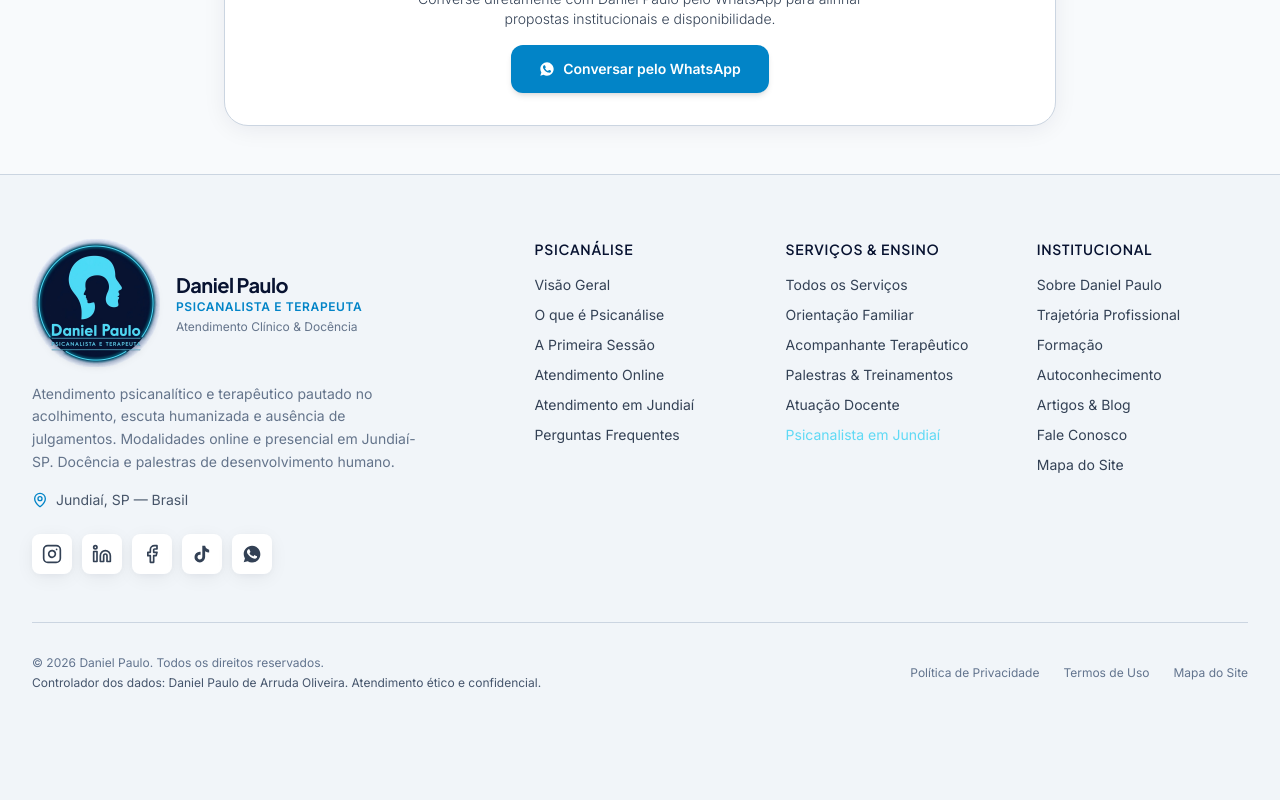
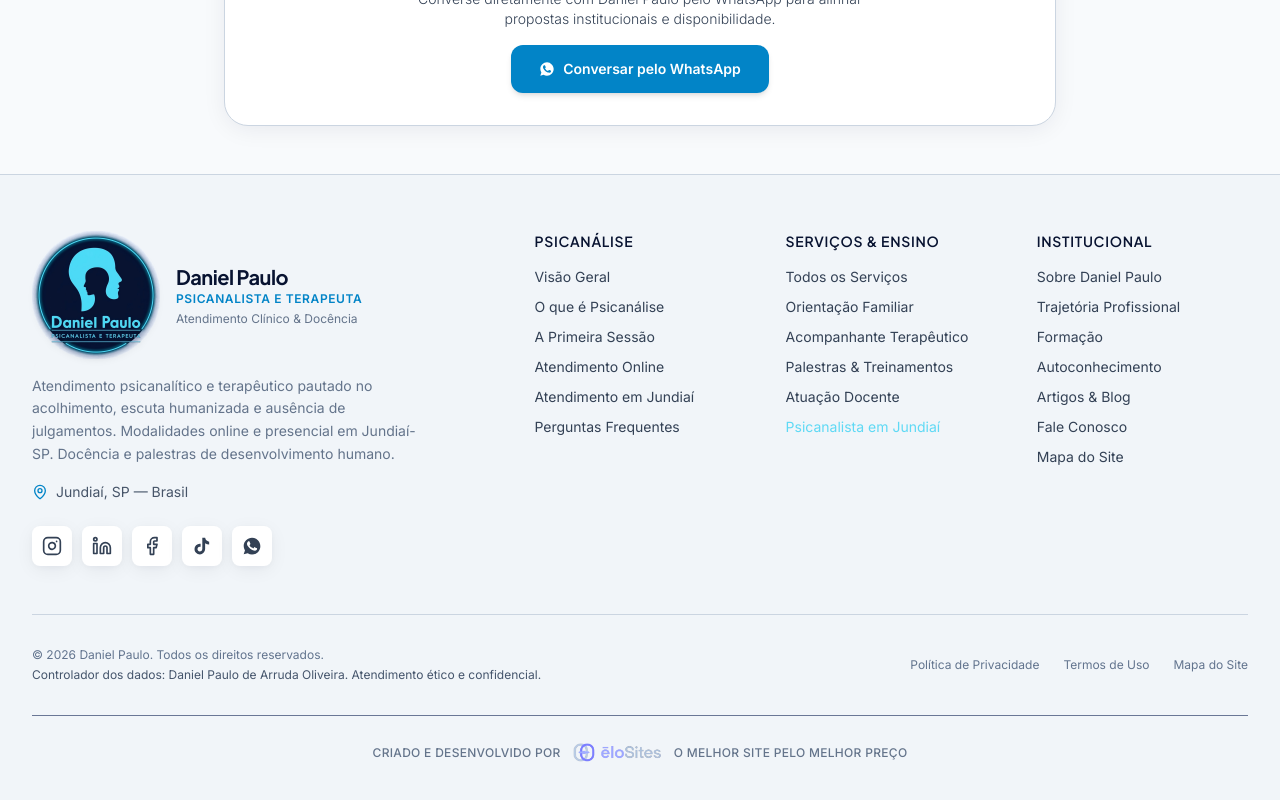
Before and after one commit to elosites-web/Daniel-Paulo, a React (Vite) app: page /professor in a window 1280 px wide. Shown: the part 812-1612 px from the top of the page. Built offline with nearby package versions, Linux system fonts and the light colour scheme.

Commit message:
refactor: update UI components and site configuration
- Update `package.json` with custom Vite host and port
- Refine home page hero section layout and add entrance animations
- Update reels section with specific Instagram post URLs
- Add ēloSites development credits to the footer

```diff
--- a/package.json
+++ b/package.json
@@ -4,7 +4,7 @@
   "version": "1.0.0",
   "type": "module",
   "scripts": {
-    "dev": "vite",
+    "dev": "vite --host 0.0.0.0 --port 3000",
     "build": "vite build",
     "preview": "vite preview",
     "clean": "rm -rf dist",
--- a/src/components/home/ReelsSection.tsx
+++ b/src/components/home/ReelsSection.tsx
@@ -20,7 +20,7 @@ const reelsData: ReelItem[] = [
     shortCaption: 'Você já sentiu que passa o dia interpretando um personagem para agradar e ser aceito?',
     fullCaption: 'Você já sentiu que passa o dia interpretando um personagem para agradar e ser aceito? No ambiente profissional, nos relacionamentos e nas redes sociais, sustentar uma fachada de perfeição consome uma quantidade enorme de energia psíquica. A psicanálise é um convite para suspender essa armadura e habitar sua verdade com tranquilidade.',
     duration: '0:58',
-    instagramUrl: siteConfig.social.instagram || 'https://www.instagram.com/danielpaulopsi/',
+    instagramUrl: 'https://www.instagram.com/reel/DcO3t7BPchQ/',
   },
   {
     id: 'reel-2',
@@ -29,7 +29,7 @@ const reelsData: ReelItem[] = [
     shortCaption: 'Não é preguiça nem falta de força de vontade. Adiar é uma tentativa de evitar afeto desconfortável.',
     fullCaption: 'Não é preguiça nem falta de força de vontade. Adiar tarefas essenciais é quase sempre uma tentativa inconsciente de regular o humor imediato para se esquivar do medo da crítica, do erro ou da imperfeição. Compreender a raiz emocional da paralisia é o primeiro passo para agir com leveza e clareza.',
     duration: '1:12',
-    instagramUrl: siteConfig.social.instagram || 'https://www.instagram.com/danielpaulopsi/',
+    instagramUrl: 'https://www.instagram.com/p/DcJNOxXxj9O/',
   },
   {
     id: 'reel-3',
@@ -38,7 +38,7 @@ const reelsData: ReelItem[] = [
     shortCaption: 'Falar abertamente sobre o que nos dói sem medo de julgamentos é o início de um novo caminho.',
     fullCaption: 'Falar abertamente sobre o que nos dói sem medo de julgamentos é o início de um novo caminho. Na sessão psicanalítica, o tempo é o seu. Não há cobranças morais, conselhos prontos ou receitas mágicas — há espaço para ressignificar repetições e reconectar-se com seu desejo genuíno.',
     duration: '1:04',
-    instagramUrl: siteConfig.social.instagram || 'https://www.instagram.com/danielpaulopsi/',
+    instagramUrl: 'https://www.instagram.com/reel/DcET9GxR0gz/',
   },
 ];
 
--- a/src/components/navigation/Footer.tsx
+++ b/src/components/navigation/Footer.tsx
@@ -9,7 +9,7 @@ export const Footer: React.FC = () => {
   const currentYear = new Date().getFullYear();
 
   return (
-    <footer className="bg-[#050d24] text-slate-300 border-t border-[#122456] pt-16 pb-28 sm:pb-32 transition-colors">
+    <footer className="bg-[#050d24] text-slate-300 border-t border-[#122456] pt-14 pb-24 sm:pb-28 lg:pb-32 transition-colors">
       <div className="max-w-7xl mx-auto px-4 sm:px-6 lg:px-8">
 
         {/* Optional emergency notice (strictly toggled by siteConfig.showEmergencyNotice) */}
@@ -264,6 +264,35 @@ export const Footer: React.FC = () => {
           </div>
         </div>
 
+        {/* Créditos de desenvolvimento — ēloSites */}
+        <div className="mt-8 pt-6 border-t border-[#122456]/60 flex flex-col sm:flex-row items-center justify-center gap-2 text-xs text-slate-400 text-center">
+          <div className="inline-flex items-center justify-center gap-2">
+            <span className="font-medium tracking-wide uppercase text-slate-400">
+              CRIADO E DESENVOLVIDO POR
+            </span>
+            <a
+              href="https://elosites.ia.br"
+              target="_blank"
+              rel="noopener noreferrer"
+              className="inline-flex items-center transition-transform hover:scale-105 focus:outline-none focus:ring-2 focus:ring-[#4FD6F4] rounded px-1 py-0.5"
+              aria-label="Acessar o site oficial da ēloSites (abre em nova aba)"
+              title="ēloSites — O melhor site pelo melhor preço"
+            >
+              <img
+                src="/assets/aistudio/logo-elosites.webp"
+                alt="ēloSites"
+                className="h-5 sm:h-5.5 w-auto object-contain brightness-125 hover:brightness-150 transition-all"
+                width="640"
+                height="158"
+                loading="lazy"
+              />
+            </a>
+          </div>
+          <span className="font-medium tracking-wide uppercase text-slate-400">
+            O MELHOR SITE PELO MELHOR PREÇO
+          </span>
+        </div>
+
       </div>
     </footer>
   );
--- a/src/index.css
+++ b/src/index.css
@@ -232,6 +232,24 @@ div#root > div > main#main-content > div > section:nth-of-type(5) > div > div >
   transform: translateY(-1px);
 }
 
+/* Smooth fade-in entrance with gentle transition delay for hero content blocks */
+@keyframes smooth-fade-in {
+  0% {
+    opacity: 0;
+    transform: translateY(14px);
+  }
+  100% {
+    opacity: 1;
+    transform: translateY(0);
+  }
+}
+
+.animate-fade-in,
+div#root > div > main#main-content > div > section#inicio > div > div:nth-of-type(2) > div:nth-of-type(1),
+div#root > div > main#main-content > div > section#sobre-daniel > div > div:nth-of-type(2) > div:nth-of-type(1) {
+  animation: smooth-fade-in 1.1s cubic-bezier(0.16, 1, 0.3, 1) 0.25s both;
+}
+
 @media (prefers-reduced-motion: reduce) {
   .animate-whatsapp-pulse,
   .animate-hero-badge,
@@ -241,6 +259,9 @@ div#root > div > main#main-content > div > section:nth-of-type(5) > div > div >
   .animate-hero-pills,
   .animate-hero-video,
   .animate-fade-slide-up,
+  .animate-fade-in,
+  div#root > div > main#main-content > div > section#inicio > div > div:nth-of-type(2) > div:nth-of-type(1),
+  div#root > div > main#main-content > div > section#sobre-daniel > div > div:nth-of-type(2) > div:nth-of-type(1),
   div#root > div > main#main-content > div > section:nth-of-type(5) > div > div > div > div > div:nth-of-type(2) > div:nth-of-type(1) {
     animation: none;
     opacity: 1;
--- a/src/pages/Home/HomePage.tsx
+++ b/src/pages/Home/HomePage.tsx
@@ -122,7 +122,7 @@ export const HomePage: React.FC = () => {
             </div>
 
             <div className="max-w-7xl mx-auto px-4 sm:px-6 lg:px-8 w-full h-full relative z-10 flex items-center">
-              <div className="flex flex-col lg:flex-row items-center justify-between gap-6 lg:gap-10 w-full lg:h-full relative">
+              <div className="flex flex-col lg:flex-row items-center justify-between gap-6 lg:gap-10 w-full lg:h-full relative animate-fade-in">
 
                 {/* Text Layer: left side */}
                 <motion.div
@@ -137,9 +137,10 @@ export const HomePage: React.FC = () => {
                   </motion.div>
 
                   <motion.h1 variants={heroItemVariants} className="text-3xl sm:text-5xl lg:text-5xl xl:text-6xl font-bold tracking-tight text-white font-['Plus_Jakarta_Sans'] leading-[1.12]">
-                    Psicanalista e terapeuta em Jundiaí{' '}
+                    Psicanalista <br />
+                    Terapia humanizada em Jundiaí{' '}
                     <span className="text-[#4FD6F4] block sm:inline-block">
-                      | Atendimento online e presencial
+                      Atendimento online e presencial
                     </span>
                   </motion.h1>
 
@@ -249,7 +250,7 @@ export const HomePage: React.FC = () => {
             </div>
 
             <div className="max-w-7xl mx-auto px-4 sm:px-6 lg:px-8 w-full h-full relative z-10 flex items-center">
-              <div className="flex flex-col lg:flex-row items-center justify-between gap-6 lg:gap-10 w-full lg:h-full relative">
+              <div className="flex flex-col lg:flex-row items-center justify-between gap-6 lg:gap-10 w-full lg:h-full relative animate-fade-in">
 
                 {/* Video Layer: left side (Hero 2 - Terno Escuro WebM transparente com scroll scrub) */}
                 <div className="w-full lg:w-[50%] xl:w-[52%] lg:absolute lg:left-0 lg:bottom-0 lg:top-0 order-2 lg:order-1 flex items-end justify-center lg:justify-start pointer-events-none z-10">
@@ -325,7 +326,7 @@ export const HomePage: React.FC = () => {
                   </div>
 
                   {/* Credentials / Badges */}
-                  <div className="pt-2 grid grid-cols-1 sm:grid-cols-3 gap-3 text-left lg:text-right">
+                  <div className="pt-2 grid grid-cols-1 sm:grid-cols-3 gap-3 text-center">
                     <div className="p-3.5 rounded-xl bg-[#081331]/90 border border-[#1e3878]/70">
                       <span className="text-xs text-[#4FD6F4] font-semibold block">Docência Superior</span>
                       <span className="text-xs text-slate-300">Prof. Faculdade Anhanguera</span>
```
